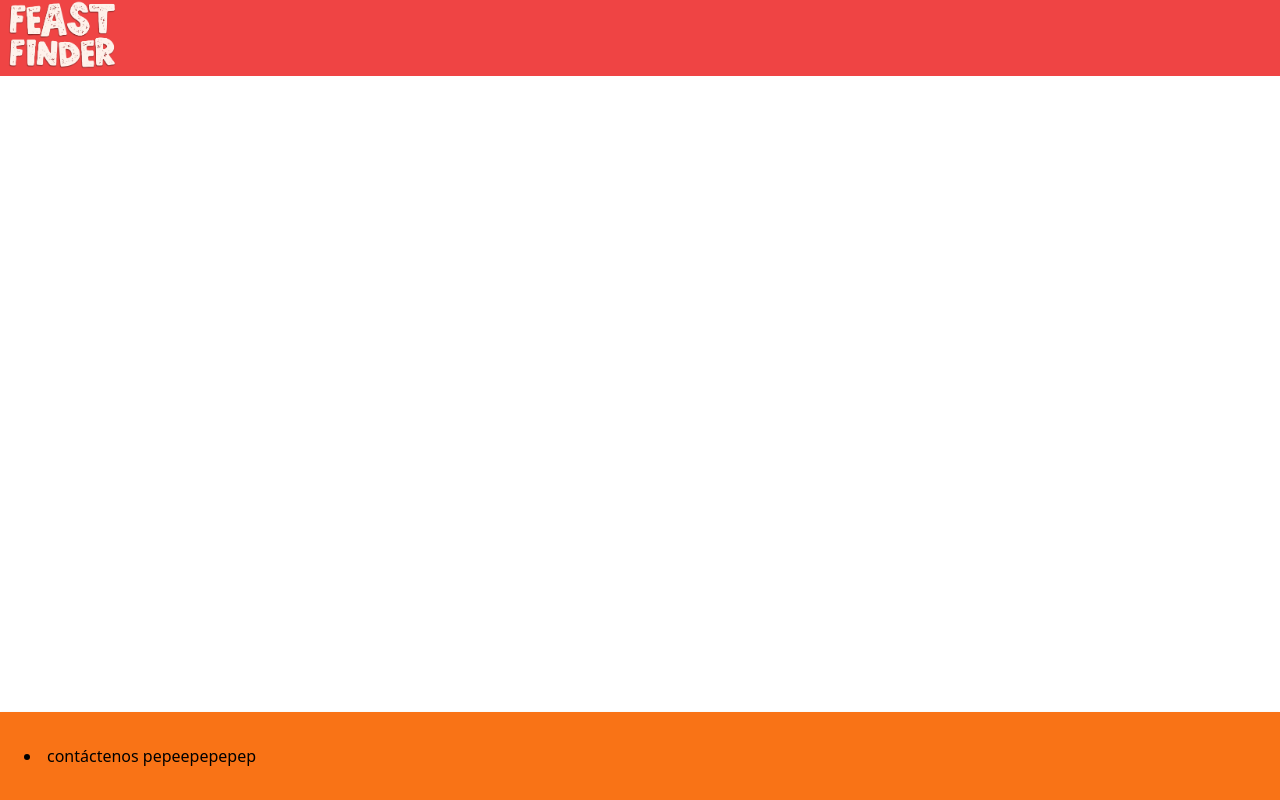
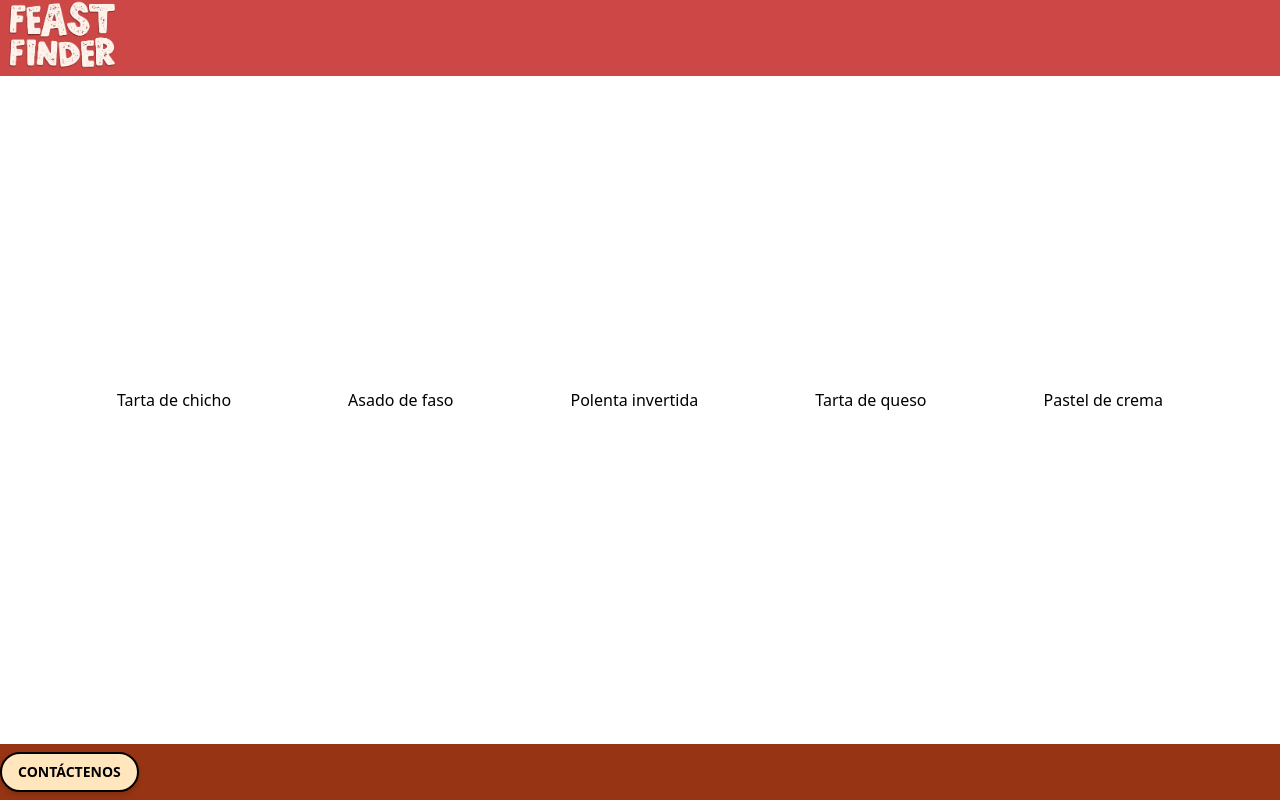
Before and after one commit to Fabriluc/FeastFinder2.0, a React (Vite) app: page / in a window 1280 px wide. Built offline with nearby package versions, Linux system fonts and the light colour scheme.

Commit message:
jere te amo

```diff
--- a/index.html
+++ b/index.html
@@ -4,7 +4,7 @@
     <meta charset="UTF-8" />
     <link rel="icon" type="image/x-icon" href="src/img/favicon.png" />
     <meta name="viewport" content="width=device-width, initial-scale=1.0" />
-    <title>Vite + React</title>
+    <title>Feast Finder</title>
   </head>
   <body>
     <div id="root"></div>
--- a/src/App.jsx
+++ b/src/App.jsx
@@ -1,6 +1,9 @@
 import { useState } from "react";
 import Header from "./Components/Header.jsx";
 import Footer from "./Components/Footer.jsx";
+import { Routes, Route, Navigate } from "react-router-dom";
+import Recipe from "./Recipe";
+import CurrentRecipe from "./Components/CurrentRecipe";
 
 function App() {
   const [count, setCount] = useState(0);
@@ -8,6 +11,11 @@ function App() {
   return (
     <>
       <Header />
+      <Routes>
+        <Route path="/" element={<Recipe />} />
+        <Route path="/recipe/:id" element={<CurrentRecipe />} />
+        {/* <Route path="*" element={<Navigate to="/" />} /> */}
+      </Routes>
       <Footer />
     </>
   );
--- /dev/null
+++ b/src/Components/CurrentRecipe.jsx
@@ -0,0 +1,14 @@
+import { useParams } from "react-router-dom";
+import { Link } from "react-router-dom";
+function CurrentRecipe() {
+  let { id } = useParams();
+  return (
+    <>
+      <div className="flex justify-center items-center h-screen">
+        <div>{"This is the recipe " + id}</div>
+      </div>
+    </>
+  );
+}
+
+export default CurrentRecipe;
--- a/src/Components/Footer.jsx
+++ b/src/Components/Footer.jsx
@@ -2,11 +2,18 @@ import React from "react";
 
 const Footer = () => {
   return (
-    <footer class="fixed bottom-0 left-0 w-full bg-orange-500 shadow md:px-6 md:py-8">
-      <div class="container mx-auto flex justify-left items-center">
-        <li>
-          <a href="formulario.html">contáctenos pepeepepepep</a>
-        </li>
+    <footer className="site-footer bg-footerbrown fixed bottom-0 left-0 w-full h-14">
+      <div className="contact-container flex items-center justify-start absolute bottom-0 left-0 text-left w-full h-full">
+        <ul className="list-none">
+          <li>
+            <a
+              href="formulario.html"
+              className="inline-block relative px-4 py-2 bg-lightpeach text-jet rounded-full font-semibold uppercase text-sm border-2 border-lightjet shadow-md hover:scale-105 transition-transform duration-300"
+            >
+              contáctenos
+            </a>
+          </li>
+        </ul>
       </div>
     </footer>
   );
--- a/src/Components/Header.jsx
+++ b/src/Components/Header.jsx
@@ -1,13 +1,14 @@
-import React from "react";
+import React, { useState } from "react";
 import headerLogo from "../img/headerlogo.png";
+import { Link } from "react-router-dom";
 
 const Header = () => {
   return (
-    <header className="flex absolute justify-between top-0 left-0 w-full bg-red-500 text-black no-underline p-0">
+    <header className="flex absolute justify-between top-0 left-0 w-full bg-headerred text-black no-underline p-0">
       <h1 className="text-3xl font-bold">
-        <a href="index.html" className="inline-block">
-          <img src={headerLogo} alt="FeastFinder" className="w-32 h-auto" />
-        </a>
+        <Link className="inline-block" to="/">
+          <img src={headerLogo} alt="FeastFinder" className="w-32 h-auto" />{" "}
+        </Link>
       </h1>
     </header>
   );
--- /dev/null
+++ b/src/Recipe.jsx
@@ -0,0 +1,33 @@
+import { Link } from "react-router-dom";
+function Recipe() {
+  return (
+    <>
+      <div
+        style={{
+          display: "flex",
+          justifyContent: "space-evenly",
+          alignItems: "center",
+          height: "100vh",
+        }}
+      >
+        <h1>
+          <Link to="/recipe/tarta-de-chicho">Tarta de chicho</Link>
+        </h1>
+        <h1>
+          <Link to="/recipe/asado-de-faso">Asado de faso</Link>
+        </h1>
+        <h1>
+          <Link to="/recipe/polenta-invertida">Polenta invertida</Link>
+        </h1>
+        <h1>
+          <Link to="/recipe/tarta-de-queso">Tarta de queso</Link>
+        </h1>
+        <h1>
+          <Link to="/recipe/pastel-de-crema">Pastel de crema</Link>
+        </h1>
+      </div>
+    </>
+  );
+}
+
+export default Recipe;
--- a/src/main.jsx
+++ b/src/main.jsx
@@ -1,10 +1,8 @@
 import React from "react";
 import ReactDOM from "react-dom/client";
-import App from "./App.jsx";
+import App from "./App";
+import { BrowserRouter } from "react-router-dom";
 import "./index.css";
 
-ReactDOM.createRoot(document.getElementById("root")).render(
-  <React.StrictMode>
-    <App />
-  </React.StrictMode>
-);
+const root = ReactDOM.createRoot(document.getElementById("root"));
+root.render(<BrowserRouter>{<App />}</BrowserRouter>);
--- a/tailwind.config.js
+++ b/tailwind.config.js
@@ -3,6 +3,18 @@ export default {
   content: ["./index.html", "./src/**/*.{js,ts,jsx,tsx}"],
   theme: {
     extend: {},
+    colors: {
+      transparent: "transparent",
+      current: "currentColor",
+      footerbrown: "#963413",
+      headerred: "#CD4747",
+      lightpeach: "#FFE6BD",
+      metal: "#565584",
+      tahiti: "#3ab7bf",
+      silver: "#ecebff",
+      "bubble-gum": "#ff77e9",
+      bermuda: "#78dcca",
+    },
   },
   plugins: [],
 };
```
Also changed, not shown: package.json (+5 -2 lines), src/Components/Sidebar.jsx (added), 2 other files (tests, documents, lock files or other folders).
